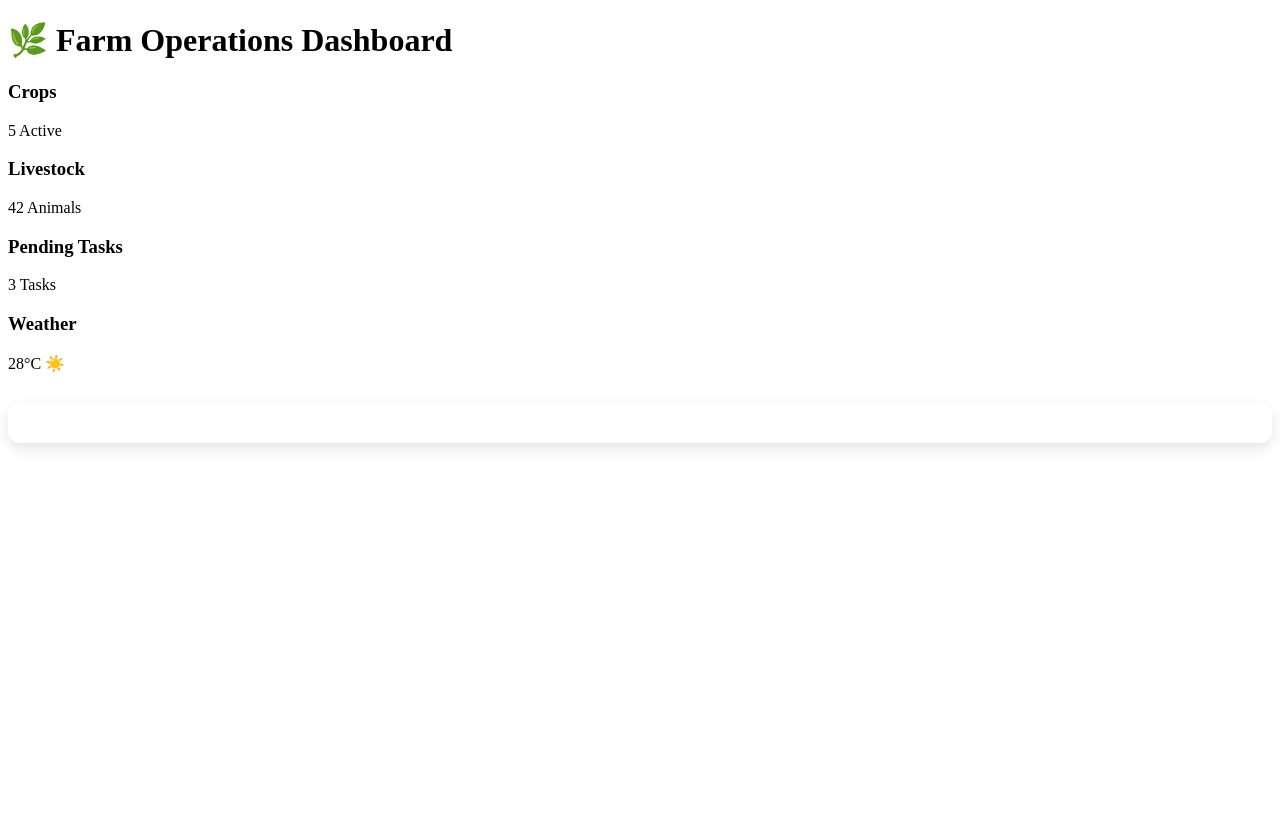
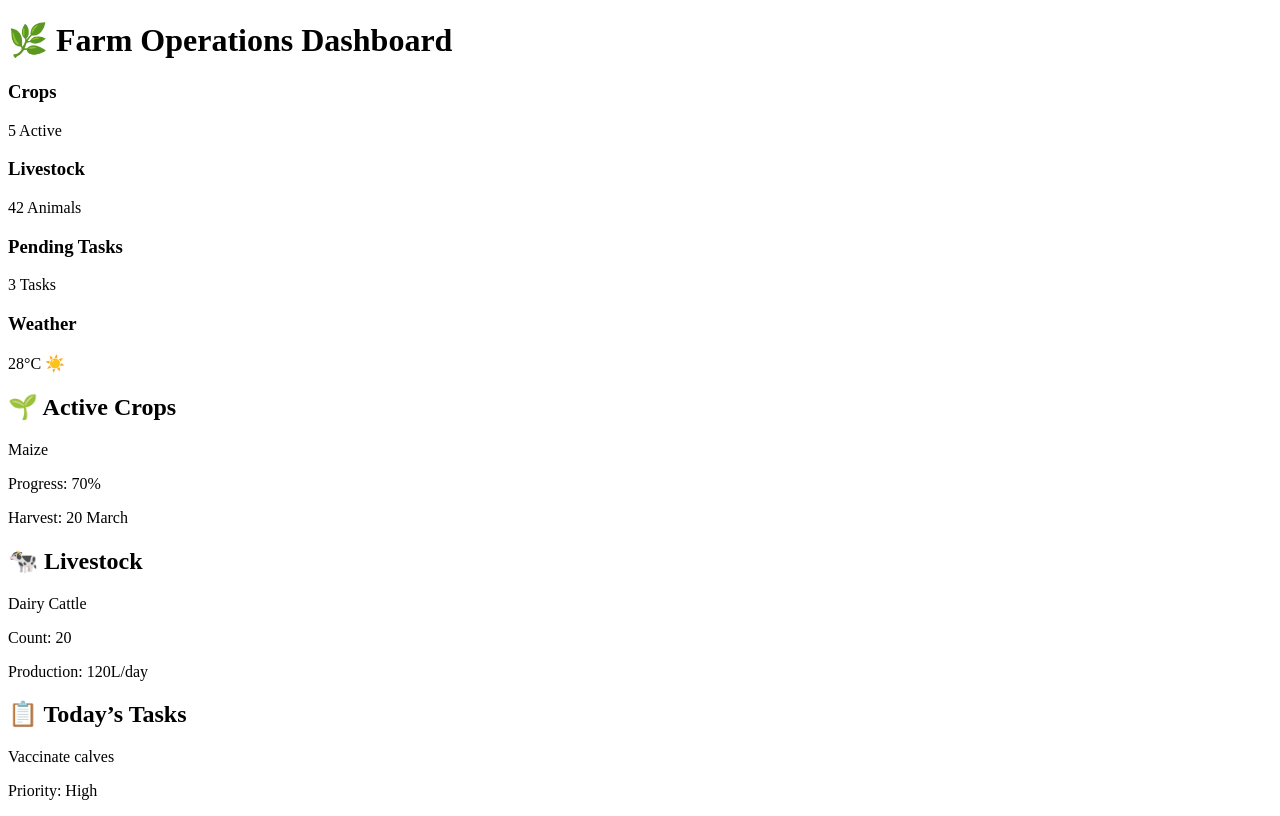
Before and after one commit to AmandaNokubonga/farm-operations-dashboard, a React (Create React App) app: page / in a window 1280 px wide. Built offline with nearby package versions, Linux system fonts and the light colour scheme.

Commit message:
Update App.js

```diff
--- a/src/App.js
+++ b/src/App.js
@@ -1,69 +1,57 @@
-import React, { useState } from "react";
+import React from "react";
 import "./App.css";
 
 function App() {
-  const [selectedCard, setSelectedCard] = useState("");
-
-  const handleClick = (card) => {
-    setSelectedCard(card === selectedCard ? "" : card);
-  };
-
   return (
     <div className="dashboard">
       <h1>🌿 Farm Operations Dashboard</h1>
 
       <div className="cards">
-        <div className="card stat" onClick={() => handleClick("crops")}>
+        <div className="card stat">
           <h3>Crops</h3>
           <p>5 Active</p>
         </div>
 
-        <div className="card stat" onClick={() => handleClick("livestock")}>
+        <div className="card stat">
           <h3>Livestock</h3>
           <p>42 Animals</p>
         </div>
 
-        <div className="card stat" onClick={() => handleClick("tasks")}>
+        <div className="card stat">
           <h3>Pending Tasks</h3>
           <p>3 Tasks</p>
         </div>
 
-        <div className="card stat" onClick={() => handleClick("weather")}>
+        <div className="card stat">
           <h3>Weather</h3>
           <p>28°C ☀️</p>
         </div>
       </div>
 
-      <div className="info-box">
-        {selectedCard === "crops" && (
-          <div>
-            <h2>🌱 Crops Info</h2>
-            <p>Maize: Needs 7-10 days to germinate, water regularly, harvest after 90 days.</p>
-            <p>Wheat: Plant in early spring, maintain moisture, harvest when golden brown.</p>
-          </div>
-        )}
-        {selectedCard === "livestock" && (
-          <div>
-            <h2>🐄 Livestock Info</h2>
-            <p>Dairy Cattle: Provide clean water, daily milking, proper feed for milk production.</p>
-            <p>Chickens: Keep coops clean, feed balanced diet, collect eggs daily.</p>
-          </div>
-        )}
-        {selectedCard === "tasks" && (
-          <div>
-            <h2>📋 Tasks Info</h2>
-            <p>Vaccinate calves: Ensure health and growth of livestock.</p>
-            <p>Water crops: Daily maintenance to keep crops healthy.</p>
-          </div>
-        )}
-        {selectedCard === "weather" && (
-          <div>
-            <h2>☀️ Weather Info</h2>
-            <p>Temperature: 28°C</p>
-            <p>Humidity: 60%</p>
-            <p>Wind: 10km/h</p>
-          </div>
-        )}
+      <div className="section">
+        <h2>🌱 Active Crops</h2>
+        <div className="card">
+          <p>Maize</p>
+          <p>Progress: 70%</p>
+          <p>Harvest: 20 March</p>
+        </div>
+      </div>
+
+      <div className="section">
+        <h2>🐄 Livestock</h2>
+        <div className="card">
+          <p>Dairy Cattle</p>
+          <p>Count: 20</p>
+          <p>Production: 120L/day</p>
+        </div>
+      </div>
+
+      <div className="section">
+        <h2>📋 Today’s Tasks</h2>
+        <div className="card overdue">
+          <p>Vaccinate calves</p>
+          <p>Priority: High</p>
+        </div>
       </div>
     </div>
   );
```
